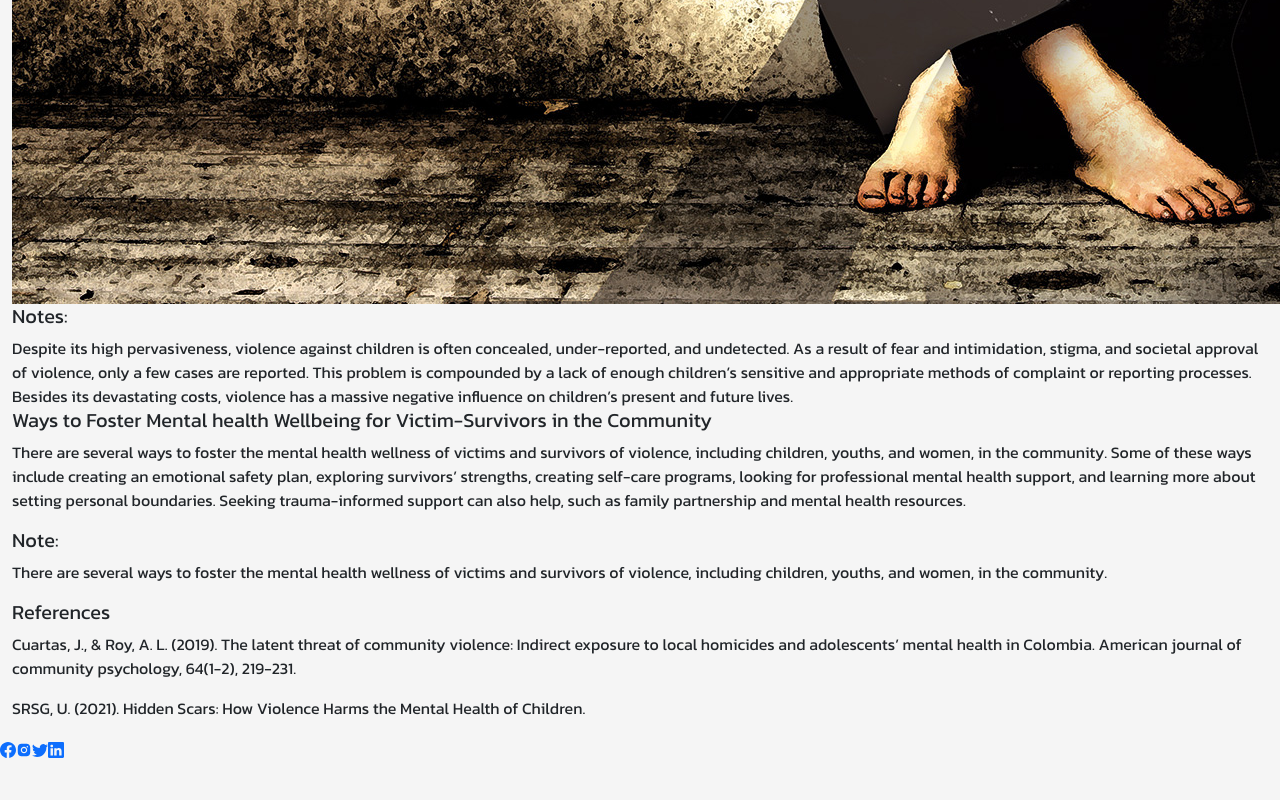
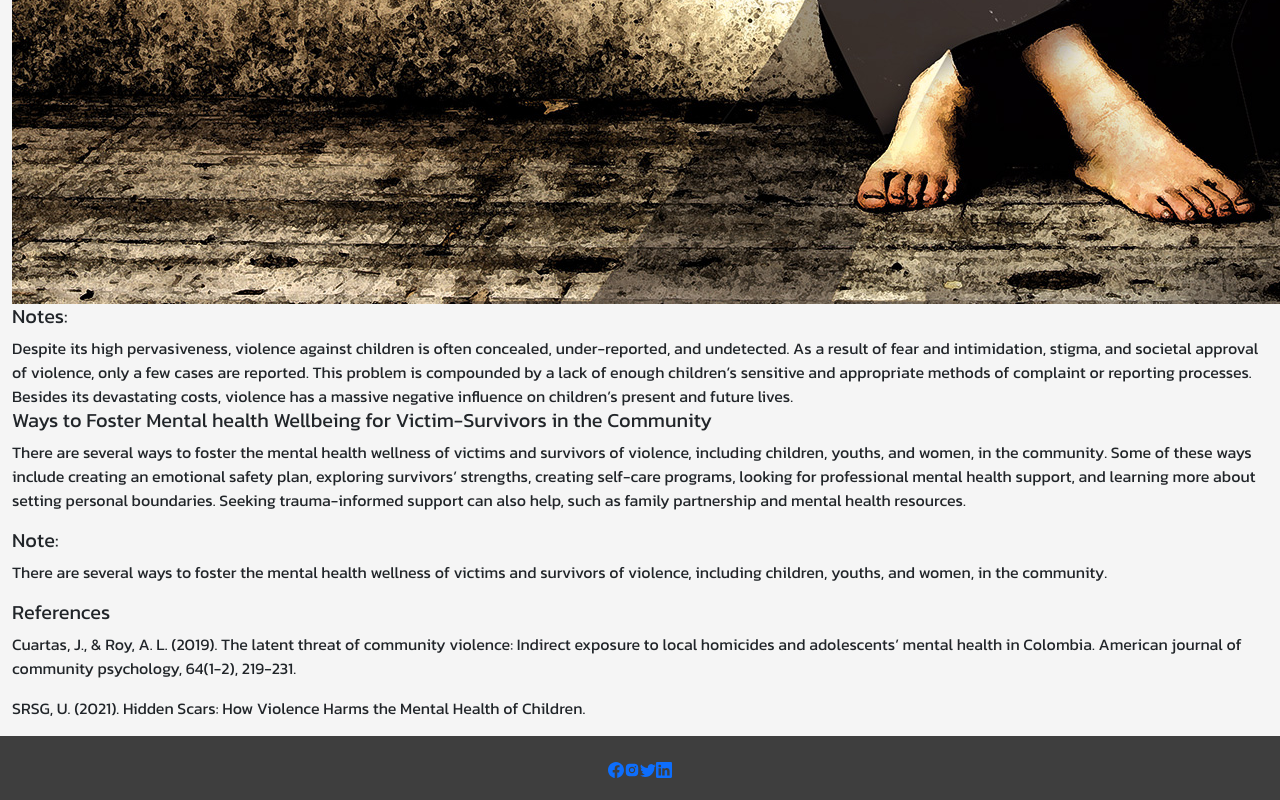
Before and after one commit to Roche001/campaign-website, a React (Create React App) app: page / in a window 1280 px wide. Shown: the part 2909-3709 px from the top of the page. Before the commit the page ends 3669 px from the top, so only its background shows below. Built offline with nearby package versions, Linux system fonts and the light colour scheme; a web font is replaced by a local one.

Commit message:
update changes

```diff
--- a/src/components/footer/Footer.css
+++ b/src/components/footer/Footer.css
@@ -0,0 +1,8 @@
+.icons {
+  display: flex;
+  flex-direction: row;
+  justify-content: center;
+  align-items: center;
+  background: #3e3e3e;
+  height: 8vh;
+}
```
